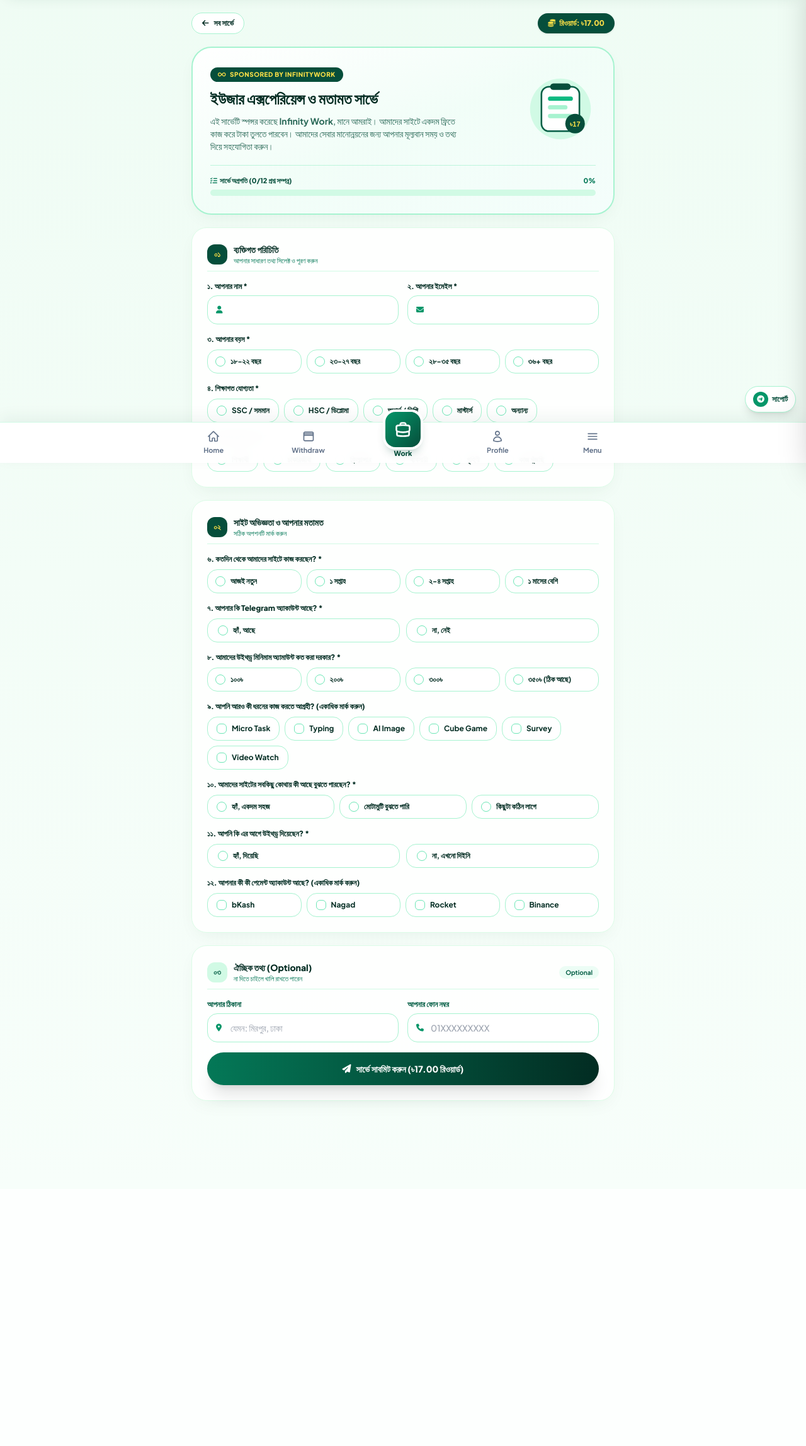
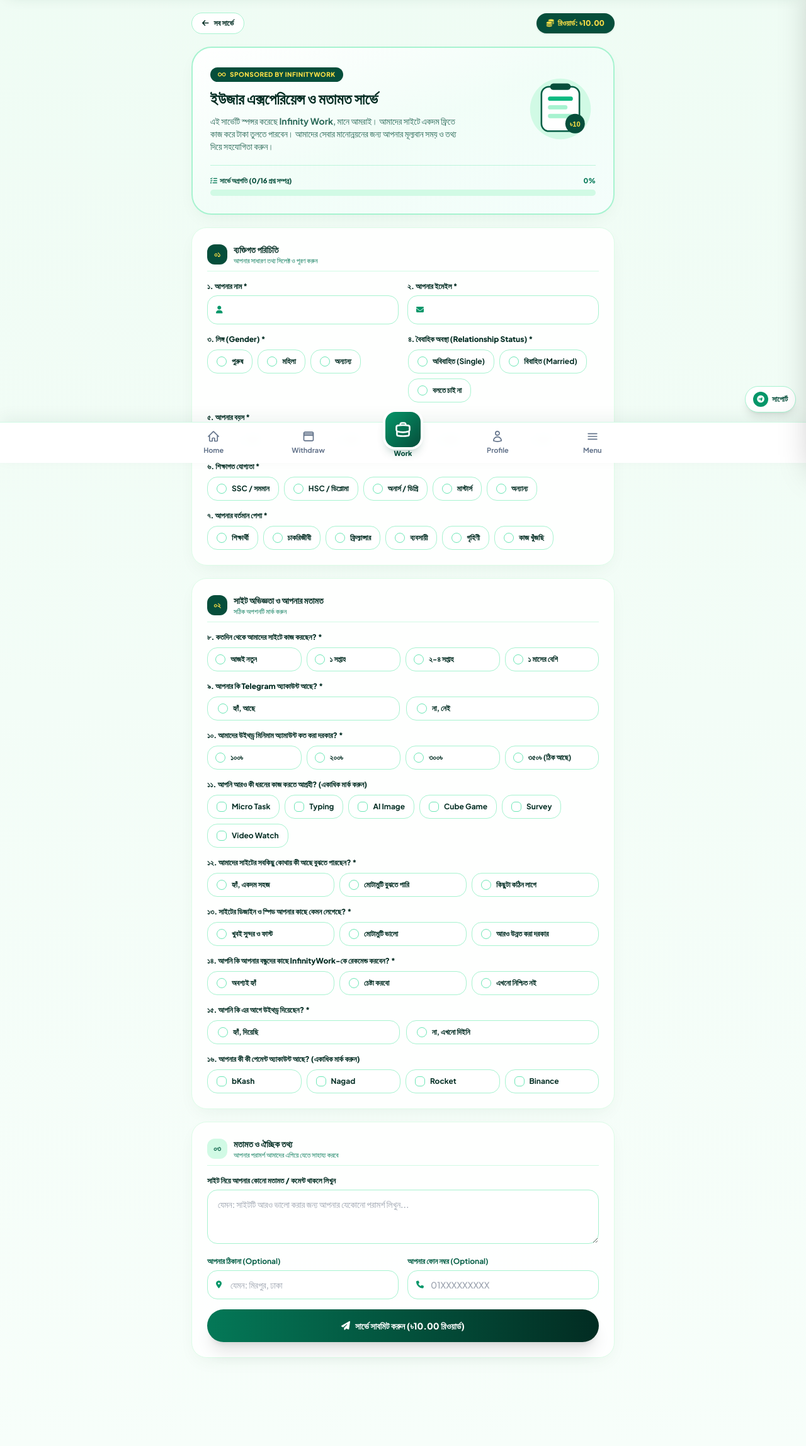
Before and after one commit to ffidcretordk-dot/Infinity, a FastAPI app: template templates/work_survey_1.html in a window 1280 px wide. Shown: the part 65-2361 px from the top of the page at 63% size. Before the commit the page ends 1823 px from the top, so only its background shows below. Run offline with FastAPI, Linux system fonts and the light colour scheme; the template is opened without the code that fills it, so the values that code supplies are empty; some libraries are stand-ins or nearby versions.

Commit message:
Update work_survey_1.html

```diff
--- a/templates/work_survey_1.html
+++ b/templates/work_survey_1.html
@@ -29,7 +29,7 @@
       <i class="fa-solid fa-arrow-left"></i> সব সার্ভে
     </a>
     <span class="inline-flex items-center gap-1.5 bg-emerald-900 text-yellow-300 px-4 py-2 rounded-full text-xs font-extrabold shadow">
-      <i class="fa-solid fa-coins"></i> রিওয়ার্ড: ৳17.00
+      <i class="fa-solid fa-coins"></i> রিওয়ার্ড: ৳10.00
     </span>
   </div>
 
@@ -57,19 +57,19 @@
           <rect x="42" y="58" width="36" height="8" rx="4" fill="#a7f3d0" />
           <rect x="42" y="74" width="46" height="8" rx="4" fill="#a7f3d0" />
           <circle cx="92" cy="92" r="18" fill="#064e3b" />
-          <text x="92" y="97" text-anchor="middle" fill="#fde047" font-size="13" font-weight="800" font-family="sans-serif">৳17</text>
+          <text x="92" y="97" text-anchor="middle" fill="#fde047" font-size="13" font-weight="800" font-family="sans-serif">৳10</text>
         </svg>
       </div>
     </div>
 
-    <!-- Live Sticky Completion Tracker -->
+    <!-- Live Progress Tracker -->
     <div class="mt-5 pt-4 border-t border-emerald-200/70 space-y-1.5">
       <div class="flex items-center justify-between text-[11px] font-extrabold text-emerald-900">
-        <span><i class="fa-solid fa-tasks text-emerald-700 mr-1"></i>সার্ভে অগ্রগতি (<span id="sv1-answered">2</span>/12 প্রশ্ন সম্পন্ন)</span>
-        <span id="sv1-pct" class="text-emerald-700">17%</span>
+        <span><i class="fa-solid fa-tasks text-emerald-700 mr-1"></i>সার্ভে অগ্রগতি (<span id="sv1-answered">2</span>/16 প্রশ্ন সম্পন্ন)</span>
+        <span id="sv1-pct" class="text-emerald-700">13%</span>
       </div>
       <div class="w-full h-2.5 bg-emerald-100 rounded-full overflow-hidden">
-        <div id="sv1-bar" class="h-full bg-gradient-to-r from-emerald-500 to-emerald-800 rounded-full transition-all duration-300" style="width: 17%"></div>
+        <div id="sv1-bar" class="h-full bg-gradient-to-r from-emerald-500 to-emerald-800 rounded-full transition-all duration-300" style="width: 13%"></div>
       </div>
     </div>
   </section>
@@ -105,8 +105,41 @@
         </div>
       </div>
 
+      <!-- Gender & Relationship Status -->
+      <div class="grid sm:grid-cols-2 gap-4">
+        <div>
+          <label class="font-extrabold text-emerald-950 block mb-2">৩. লিঙ্গ (Gender) *</label>
+          <div class="flex flex-wrap gap-2">
+            {% for opt in ['পুরুষ', 'মহিলা', 'অন্যান্য'] %}
+            <label class="sv-pill cursor-pointer">
+              <input type="radio" name="Gender" value="{{ opt }}" required class="hidden" onchange="updateSurveyProgress()" />
+              <div class="sv-chip inline-flex items-center gap-2 px-3.5 py-2.5 rounded-2xl border border-emerald-200 bg-white font-bold text-emerald-950">
+                <span class="sv-dot w-4 h-4 rounded-full border border-emerald-300 flex items-center justify-center text-[9px] shrink-0"><i class="fa-solid fa-check opacity-0"></i></span>
+                <span>{{ opt }}</span>
+              </div>
+            </label>
+            {% endfor %}
+          </div>
+        </div>
+
+        <div>
+          <label class="font-extrabold text-emerald-950 block mb-2">৪. বৈবাহিক অবস্থা (Relationship Status) *</label>
+          <div class="flex flex-wrap gap-2">
+            {% for opt in ['অবিবাহিত (Single)', 'বিবাহিত (Married)', 'বলতে চাই না'] %}
+            <label class="sv-pill cursor-pointer">
+              <input type="radio" name="Relationship Status" value="{{ opt }}" required class="hidden" onchange="updateSurveyProgress()" />
+              <div class="sv-chip inline-flex items-center gap-2 px-3.5 py-2.5 rounded-2xl border border-emerald-200 bg-white font-bold text-emerald-950">
+                <span class="sv-dot w-4 h-4 rounded-full border border-emerald-300 flex items-center justify-center text-[9px] shrink-0"><i class="fa-solid fa-check opacity-0"></i></span>
+                <span>{{ opt }}</span>
+              </div>
+            </label>
+            {% endfor %}
+          </div>
+        </div>
+      </div>
+
       <div>
-        <label class="font-extrabold text-emerald-950 block mb-2">৩. আপনার বয়স *</label>
+        <label class="font-extrabold text-emerald-950 block mb-2">৫. আপনার বয়স *</label>
         <div class="grid grid-cols-2 sm:grid-cols-4 gap-2">
           {% for opt in ['১৮-২২ বছর', '২৩-২৭ বছর', '২৮-৩৫ বছর', '৩৬+ বছর'] %}
           <label class="sv-pill cursor-pointer">
@@ -121,7 +154,7 @@
       </div>
 
       <div>
-        <label class="font-extrabold text-emerald-950 block mb-2">৪. শিক্ষাগত যোগ্যতা *</label>
+        <label class="font-extrabold text-emerald-950 block mb-2">৬. শিক্ষাগত যোগ্যতা *</label>
         <div class="flex flex-wrap gap-2">
           {% for opt in ['SSC / সমমান', 'HSC / ডিপ্লোমা', 'অনার্স / ডিগ্রি', 'মাস্টার্স', 'অন্যান্য'] %}
           <label class="sv-pill cursor-pointer">
@@ -136,7 +169,7 @@
       </div>
 
       <div>
-        <label class="font-extrabold text-emerald-950 block mb-2">৫. আপনার বর্তমান পেশা *</label>
+        <label class="font-extrabold text-emerald-950 block mb-2">৭. আপনার বর্তমান পেশা *</label>
         <div class="flex flex-wrap gap-2">
           {% for opt in ['শিক্ষার্থী', 'চাকরিজীবী', 'ফ্রিল্যান্সার', 'ব্যবসায়ী', 'গৃহিণী', 'কাজ খুঁজছি'] %}
           <label class="sv-pill cursor-pointer">
@@ -162,7 +195,7 @@
       </div>
 
       <div>
-        <label class="font-extrabold text-emerald-950 block mb-2">৬. কতদিন থেকে আমাদের সাইটে কাজ করছেন? *</label>
+        <label class="font-extrabold text-emerald-950 block mb-2">৮. কতদিন থেকে আমাদের সাইটে কাজ করছেন? *</label>
         <div class="grid grid-cols-2 sm:grid-cols-4 gap-2">
           {% for opt in ['আজই নতুন', '১ সপ্তাহ', '২-৪ সপ্তাহ', '১ মাসের বেশি'] %}
           <label class="sv-pill cursor-pointer">
@@ -177,7 +210,7 @@
       </div>
 
       <div>
-        <label class="font-extrabold text-emerald-950 block mb-2">৭. আপনার কি Telegram অ্যাকাউন্ট আছে? *</label>
+        <label class="font-extrabold text-emerald-950 block mb-2">৯. আপনার কি Telegram অ্যাকাউন্ট আছে? *</label>
         <div class="grid grid-cols-2 gap-2.5">
           {% for opt in ['হ্যাঁ, আছে', 'না, নেই'] %}
           <label class="sv-pill cursor-pointer">
@@ -192,7 +225,7 @@
       </div>
 
       <div>
-        <label class="font-extrabold text-emerald-950 block mb-2">৮. আমাদের উইথড্র মিনিমাম অ্যামাউন্ট কত করা দরকার? *</label>
+        <label class="font-extrabold text-emerald-950 block mb-2">১০. আমাদের উইথড্র মিনিমাম অ্যামাউন্ট কত করা দরকার? *</label>
         <div class="grid grid-cols-2 sm:grid-cols-4 gap-2">
           {% for opt in ['১০০৳', '২০০৳', '৩০০৳', '৩৫০৳ (ঠিক আছে)'] %}
           <label class="sv-pill cursor-pointer">
@@ -207,7 +240,7 @@
       </div>
 
       <div>
-        <label class="font-extrabold text-emerald-950 block mb-2">৯. আপনি আরও কী ধরনের কাজ করতে আগ্রহী? (একাধিক মার্ক করুন)</label>
+        <label class="font-extrabold text-emerald-950 block mb-2">১১. আপনি আরও কী ধরনের কাজ করতে আগ্রহী? (একাধিক মার্ক করুন)</label>
         <div class="flex flex-wrap gap-2">
           {% for opt in ['Micro Task', 'Typing', 'AI Image', 'Cube Game', 'Survey', 'Video Watch'] %}
           <label class="sv-pill cursor-pointer">
@@ -222,7 +255,7 @@
       </div>
 
       <div>
-        <label class="font-extrabold text-emerald-950 block mb-2">১০. আমাদের সাইটের সবকিছু কোথায় কী আছে বুঝতে পারছেন? *</label>
+        <label class="font-extrabold text-emerald-950 block mb-2">১২. আমাদের সাইটের সবকিছু কোথায় কী আছে বুঝতে পারছেন? *</label>
         <div class="grid sm:grid-cols-3 gap-2">
           {% for opt in ['হ্যাঁ, একদম সহজ', 'মোটামুটি বুঝতে পারি', 'কিছুটা কঠিন লাগে'] %}
           <label class="sv-pill cursor-pointer">
@@ -236,8 +269,39 @@
         </div>
       </div>
 
+      <!-- 2 Additional Site-Related Questions -->
       <div>
-        <label class="font-extrabold text-emerald-950 block mb-2">১১. আপনি কি এর আগে উইথড্র দিয়েছেন? *</label>
+        <label class="font-extrabold text-emerald-950 block mb-2">১৩. সাইটের ডিজাইন ও স্পিড আপনার কাছে কেমন লেগেছে? *</label>
+        <div class="grid sm:grid-cols-3 gap-2">
+          {% for opt in ['খুবই সুন্দর ও ফাস্ট', 'মোটামুটি ভালো', 'আরও উন্নত করা দরকার'] %}
+          <label class="sv-pill cursor-pointer">
+            <input type="radio" name="সাইটের ডিজাইন ও স্পিড" value="{{ opt }}" required class="hidden" onchange="updateSurveyProgress()" />
+            <div class="sv-chip flex items-center gap-2 px-3.5 py-2.5 rounded-2xl border border-emerald-200 bg-white font-bold text-emerald-950">
+              <span class="sv-dot w-4 h-4 rounded-full border border-emerald-300 flex items-center justify-center text-[9px] shrink-0"><i class="fa-solid fa-check opacity-0"></i></span>
+              <span>{{ opt }}</span>
+            </div>
+          </label>
+          {% endfor %}
+        </div>
+      </div>
+
+      <div>
+        <label class="font-extrabold text-emerald-950 block mb-2">১৪. আপনি কি আপনার বন্ধুদের কাছে InfinityWork-কে রেকমেন্ড করবেন? *</label>
+        <div class="grid sm:grid-cols-3 gap-2">
+          {% for opt in ['অবশ্যই হ্যাঁ', 'চেষ্টা করবো', 'এখনো নিশ্চিত নই'] %}
+          <label class="sv-pill cursor-pointer">
+            <input type="radio" name="বন্ধুদের রেকমেন্ড" value="{{ opt }}" required class="hidden" onchange="updateSurveyProgress()" />
+            <div class="sv-chip flex items-center gap-2 px-3.5 py-2.5 rounded-2xl border border-emerald-200 bg-white font-bold text-emerald-950">
+              <span class="sv-dot w-4 h-4 rounded-full border border-emerald-300 flex items-center justify-center text-[9px] shrink-0"><i class="fa-solid fa-check opacity-0"></i></span>
+              <span>{{ opt }}</span>
+            </div>
+          </label>
+          {% endfor %}
+        </div>
+      </div>
+
+      <div>
+        <label class="font-extrabold text-emerald-950 block mb-2">১৫. আপনি কি এর আগে উইথড্র দিয়েছেন? *</label>
         <div class="grid grid-cols-2 gap-2.5">
           {% for opt in ['হ্যাঁ, দিয়েছি', 'না, এখনো দিইনি'] %}
           <label class="sv-pill cursor-pointer">
@@ -252,7 +316,7 @@
       </div>
 
       <div>
-        <label class="font-extrabold text-emerald-950 block mb-2">১২. আপনার কী কী পেমেন্ট অ্যাকাউন্ট আছে? (একাধিক মার্ক করুন)</label>
+        <label class="font-extrabold text-emerald-950 block mb-2">১৬. আপনার কী কী পেমেন্ট অ্যাকাউন্ট আছে? (একাধিক মার্ক করুন)</label>
         <div class="grid grid-cols-2 sm:grid-cols-4 gap-2">
           {% for opt in ['bKash', 'Nagad', 'Rocket', 'Binance'] %}
           <label class="sv-pill cursor-pointer">
@@ -267,22 +331,27 @@
       </div>
     </section>
 
-    <!-- STEP 3: OPTIONAL DETAILS & SUBMIT -->
+    <!-- STEP 3: FEEDBACK COMMENT & OPTIONAL DETAILS -->
     <section class="soft-card rounded-3xl p-5 sm:p-6 space-y-4">
       <div class="flex items-center justify-between pb-2 border-b border-emerald-100">
         <div class="flex items-center gap-2.5">
           <span class="w-8 h-8 rounded-xl bg-emerald-100 text-emerald-800 font-extrabold flex items-center justify-center text-xs">০৩</span>
           <div>
-            <h2 class="font-extrabold text-sm text-emerald-950">ঐচ্ছিক তথ্য (Optional)</h2>
-            <p class="text-[11px] text-emerald-700">না দিতে চাইলে খালি রাখতে পারেন</p>
+            <h2 class="font-extrabold text-sm text-emerald-950">মতামত ও ঐচ্ছিক তথ্য</h2>
+            <p class="text-[11px] text-emerald-700">আপনার পরামর্শ আমাদের এগিয়ে যেতে সাহায্য করবে</p>
           </div>
         </div>
-        <span class="bg-emerald-50 text-emerald-800 px-2.5 py-0.5 rounded-full text-[10px] font-bold">Optional</span>
+      </div>
+
+      <div>
+        <label class="font-extrabold text-emerald-950 block mb-1.5">সাইট নিয়ে আপনার কোনো মতামত / কমেন্ট থাকলে লিখুন</label>
+        <textarea name="মতামত / কমেন্ট" rows="3" placeholder="যেমন: সাইটটি আরও ভালো করার জন্য আপনার যেকোনো পরামর্শ লিখুন..."
+                  class="w-full px-4 py-3 rounded-2xl border border-emerald-200 bg-white text-sm focus:outline-none focus:ring-2 focus:ring-emerald-500"></textarea>
       </div>
 
       <div class="grid sm:grid-cols-2 gap-3.5">
         <div>
-          <label class="font-bold text-emerald-800 block mb-1.5">আপনার ঠিকানা</label>
+          <label class="font-bold text-emerald-800 block mb-1.5">আপনার ঠিকানা (Optional)</label>
           <div class="relative">
             <i class="fa-solid fa-location-dot absolute left-3.5 top-1/2 -translate-y-1/2 text-emerald-600 text-xs"></i>
             <input type="text" name="ঠিকানা (Optional)" placeholder="যেমন: মিরপুর, ঢাকা"
@@ -290,7 +359,7 @@
           </div>
         </div>
         <div>
-          <label class="font-bold text-emerald-800 block mb-1.5">আপনার ফোন নম্বর</label>
+          <label class="font-bold text-emerald-800 block mb-1.5">আপনার ফোন নম্বর (Optional)</label>
           <div class="relative">
             <i class="fa-solid fa-phone absolute left-3.5 top-1/2 -translate-y-1/2 text-emerald-600 text-xs"></i>
             <input type="text" name="ফোন নম্বর (Optional)" placeholder="01XXXXXXXXX"
@@ -302,7 +371,7 @@
       <button id="sv1-submit-btn" type="submit"
               class="w-full bg-gradient-to-r from-emerald-700 to-emerald-950 hover:opacity-95 text-white py-4 rounded-full font-extrabold text-sm shadow-xl flex items-center justify-center gap-2 transition active:scale-98 disabled:opacity-60">
         <i id="sv1-btn-icon" class="fa-solid fa-paper-plane"></i>
-        <span id="sv1-btn-text">সার্ভে সাবমিট করুন (৳17.00 রিওয়ার্ড)</span>
+        <span id="sv1-btn-text">সার্ভে সাবমিট করুন (৳10.00 রিওয়ার্ড)</span>
       </button>
     </section>
   </form>
@@ -312,9 +381,10 @@
 function updateSurveyProgress() {
   const form = document.getElementById("sv1-form");
   const groups = [
-    "আপনার নাম", "ইমেইল", "বয়স", "শিক্ষাগত যোগ্যতা", "পেশা",
-    "কাজের সময়কাল", "Telegram আছে", "উইথড্র মতামত", "আগ্রহী কাজ",
-    "সাইট বোঝা", "আগে উইথড্র", "পেমেন্ট অ্যাকাউন্ট"
+    "আপনার নাম", "ইমেইল", "Gender", "Relationship Status", "বয়স",
+    "শিক্ষাগত যোগ্যতা", "পেশা", "কাজের সময়কাল", "Telegram আছে",
+    "উইথড্র মতামত", "আগ্রহী কাজ", "সাইট বোঝা",
+    "সাইটের ডিজাইন ও স্পিড", "বন্ধুদের রেকমেন্ড", "আগে উইথড্র", "পেমেন্ট অ্যাকাউন্ট"
   ];
   let done = 0;
   groups.forEach((name) => {
```
